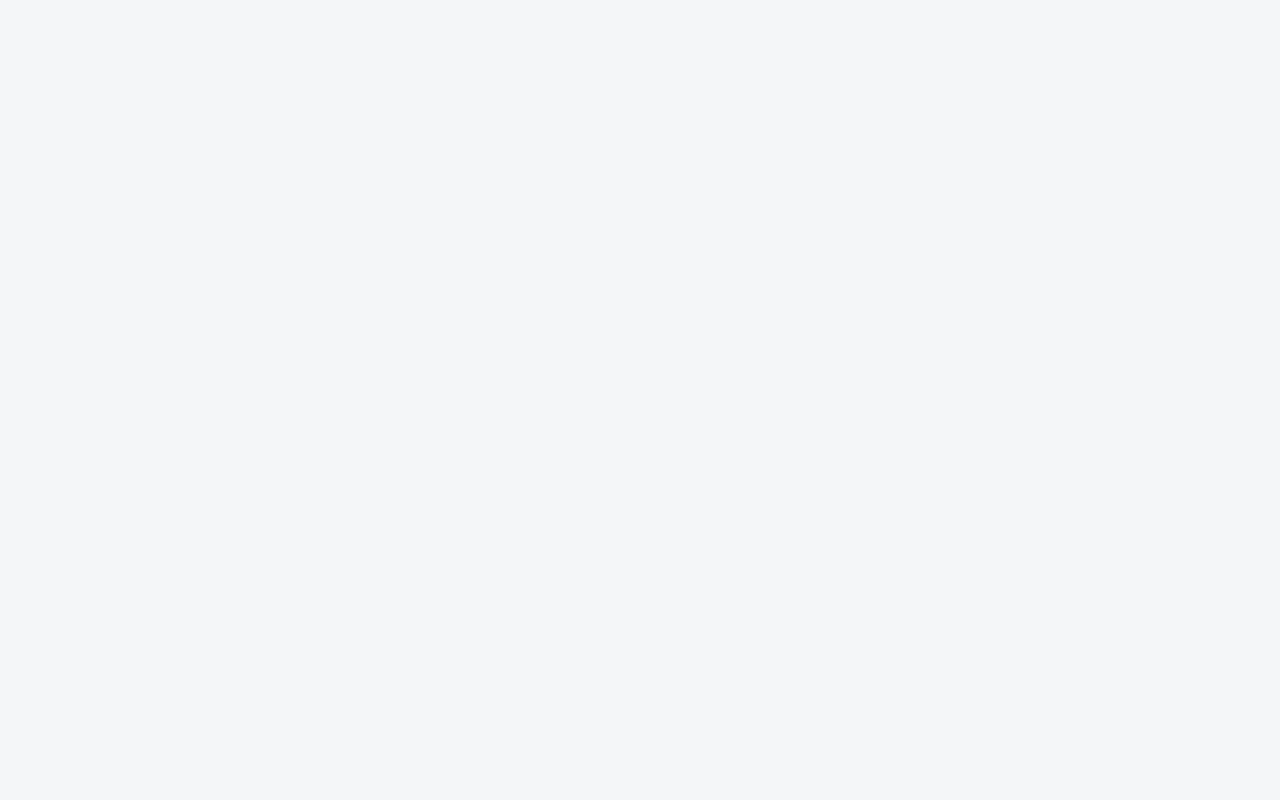
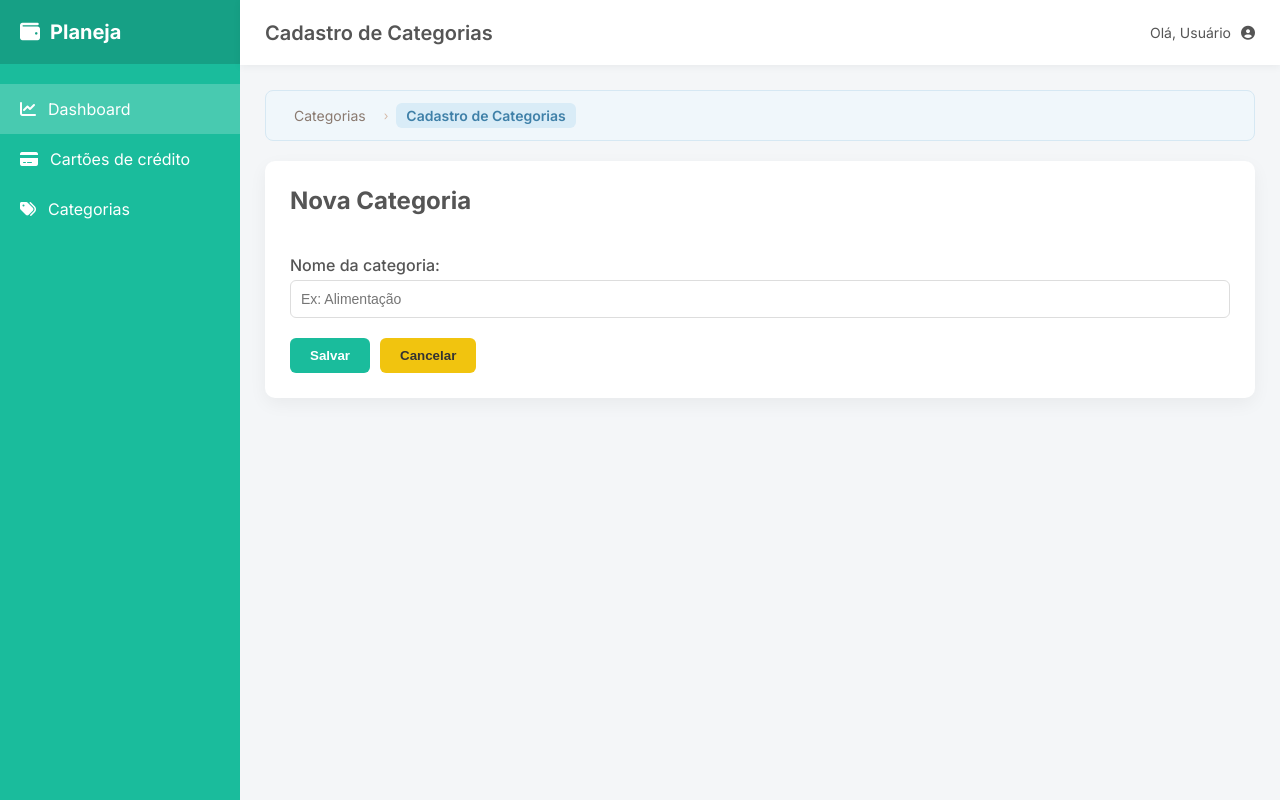
Before and after one commit to klynmax/planning-app, an Angular app: page /registered-category in a window 1280 px wide. Before the commit this address led to /. Built offline with nearby package versions, Linux system fonts and the light colour scheme.

Commit message:
Finalizando cadastro de registro

```diff
--- a/src/app/app.routes.ts
+++ b/src/app/app.routes.ts
@@ -3,6 +3,7 @@ import { Template } from './shared/components/template/template';
 import { RegisteredCards } from './features/cards/views/registered-cards/registered-cards';
 import { CardListing } from './features/cards/views/card-listing/card-listing';
 import { CategoryListing } from './features/category/views/category-listing/category-listing';
+import { RegisteredCategory } from './features/category/views/registered-category/registered-category';
 export const routes: Routes = [
   {
     path: '',
@@ -22,6 +23,11 @@ export const routes: Routes = [
         path: 'category-listing',
         component: CategoryListing,
         data: { title: 'Listagem de Categorias' },
+      },
+      {
+        path: 'registered-category',
+        component: RegisteredCategory,
+        data: { title: 'Cadastro de Categorias' },
       }
     ]
   }
--- a/src/app/features/category/constants/category.constants.ts
+++ b/src/app/features/category/constants/category.constants.ts
@@ -1,4 +1,7 @@
 export const NAME = 'Nome';
 export const STATUS = 'Status';
 export const ACTIONS = 'Ações';
-export const REGISTER_NEW = 'Cadastrar nova'
+export const NEW_CATEGORY = 'Nova Categoria';
+export const REGISTER_NEW = 'Cadastrar nova';
+export const THE_CATEGORY_NAME_IS_REQUIRED = 'O nome da categoria é obrigatória';
+export const CATEGORY_SUCCESSFULLY_REGISTERED = 'Categoria cadastrada com sucesso!';
--- /dev/null
+++ b/src/app/features/category/models/registered-category-forms.model.ts
@@ -0,0 +1,5 @@
+import { FormControl } from "@angular/forms";
+
+export interface RegisteredCategoryForm {
+  name: FormControl<string>;
+}
--- a/src/app/features/category/views/category-listing/category-listing.html
+++ b/src/app/features/category/views/category-listing/category-listing.html
@@ -4,7 +4,7 @@
     <button
       type="button"
       class="btn-secondary"
-      [routerLink]="['/']"
+      [routerLink]="['/registered-category']"
     >
     <i class="fa-solid fa-plus"></i>
       {{ REGISTER_NEW }}
--- a/src/app/features/category/views/category-listing/category-listing.ts
+++ b/src/app/features/category/views/category-listing/category-listing.ts
@@ -6,8 +6,9 @@ import { Router, RouterLink } from '@angular/router';
 import { CategoryService } from '../../services/category-service';
 import { CategoryDetails } from '../../models/category-details.models';
 import { PageResult } from '../../../../shared/models/pagination/page-result';
+import { ACTIONS, NAME, REGISTER_NEW, STATUS } from '../../constants/category.constants';
 import { Breadcrumb, BreadcrumbItem } from '../../../../shared/components/breadcrumb/breadcrumb';
-import { ACTIONS, NAME, REGISTER_NEW, STATUS } from '../../constants/category.constants';
+import { RECORD_SUCCESSFULLY_UPDATE } from '../../../../shared/constants/shared.constants';
 
 @Component({
   selector: 'app-category-listing',
@@ -25,8 +26,8 @@ export class CategoryListing {
   list$!: Observable<PageResult<CategoryDetails>>;
 
   breadcrumb: BreadcrumbItem[] = [
-    { label: 'Categorias', url: '/cards-listing' },
-    { label: 'Listagem de Categorias', url: '/cards-listing' },
+    { label: 'Categorias', url: '#' },
+    { label: 'Listagem de Categorias'},
   ];
 
   /**
@@ -37,6 +38,7 @@ export class CategoryListing {
   readonly STATUS = STATUS;
   readonly ACTIONS = ACTIONS;
   readonly REGISTER_NEW = REGISTER_NEW;
+  readonly RECORD_SUCCESSFULLY_UPDATE = RECORD_SUCCESSFULLY_UPDATE;
 
    ngOnInit(): void {
     this.categoryListing();
@@ -84,11 +86,11 @@ export class CategoryListing {
   }
 
   updateStatus(idCard: string) {
-      this.service
+    this.service
       .updateStatus(idCard)
-      .subscribe(next => {
-        this.toast.success('Registro atualizado com sucesso!');
-        this.categoryListing();
-      })
-    }
+        .subscribe(next => {
+          this.toast.success(RECORD_SUCCESSFULLY_UPDATE);
+          this.categoryListing();
+        })
+  }
 }
--- a/src/app/features/category/views/registered-category/registered-category.html
+++ b/src/app/features/category/views/registered-category/registered-category.html
@@ -1 +1,40 @@
-<p>registered-category works!</p>
+<main class="content">
+  <app-breadcrumb [items]="breadcrumb" theme="sky" separator="›"  />
+  <div class="card-full">
+
+    <div class="registered-category-title">
+      <h2>{{ NEW_CATEGORY }}</h2>
+    </div>
+
+    <form [formGroup]="form" (ngSubmit)="handleSubmit()" class="form">
+      <div class="form-group">
+        <label for="name">Nome da categoria: </label>
+        <input formControlName="name" type="text" id="name" name="name" placeholder="Ex: Alimentação" />
+        @if (form.controls.name.hasError('required') && form.controls.name.touched) {
+          <span class="form-hint form-hint-error">
+            {{ THE_CATEGORY_NAME_IS_REQUIRED }}
+          </span>
+        }
+
+        @if (form.controls.name.hasError('apiError') && form.controls.name.touched) {
+          <span class="form-hint form-hint-error">
+            {{ form.get('name')?.errors?.['apiError'] }}
+          </span>
+        }
+      </div>
+
+      <div class="form-actions">
+        <button type="submit" class="btn-primary">
+          {{ SAVE }}
+        </button>
+        <button
+          type="button"
+          class="btn-secondary"
+          [routerLink]="['/category-listing']"
+        >
+          {{ CANCEL }}
+        </button>
+      </div>
+    </form>
+  </div>
+</main>
--- a/src/app/features/category/views/registered-category/registered-category.scss
+++ b/src/app/features/category/views/registered-category/registered-category.scss
@@ -0,0 +1,3 @@
+.registered-category-title {
+  margin-bottom: 40px;
+}
--- a/src/app/features/category/views/registered-category/registered-category.ts
+++ b/src/app/features/category/views/registered-category/registered-category.ts
@@ -1,9 +1,129 @@
-import { Component } from '@angular/core';
+import {
+  FormGroup,
+  Validators,
+  FormControl,
+  ReactiveFormsModule,
+} from '@angular/forms';
+
+import {
+  Breadcrumb,
+  BreadcrumbItem
+} from '../../../../shared/components/breadcrumb/breadcrumb';
+
+import {
+  SAVE,
+  CANCEL,
+  VALIDATION_ERROR_CHECK_THE_VALUES_PROVIDED,
+  AN_ERROR_OCCURRED_WHILE_PROCESSING_THE_REQUEST,
+} from '../../../../shared/constants/shared.constants';
+
+import {
+  NEW_CATEGORY,
+  THE_CATEGORY_NAME_IS_REQUIRED,
+  CATEGORY_SUCCESSFULLY_REGISTERED,
+} from '../../constants/category.constants';
+
+import { ToastrService } from 'ngx-toastr';
+import { CommonModule } from '@angular/common';
+import { RouterModule } from '@angular/router';
+import { Component, inject } from '@angular/core';
+import { CategoryService } from '../../services/category-service';
+import { DataCategoryForms } from '../../models/data-category-forms.model';
+import { RegisteredCategoryForm } from '../../models/registered-category-forms.model';
+import { ValidationErrorResponse } from '../../../../shared/models/validation/validation-error.model';
 
 @Component({
   selector: 'app-registered-category',
-  imports: [],
+  imports: [
+    Breadcrumb,
+    CommonModule,
+    RouterModule,
+    ReactiveFormsModule
+  ],
   templateUrl: './registered-category.html',
   styleUrl: './registered-category.scss',
 })
-export class RegisteredCategory {}
+export class RegisteredCategory {
+
+  toast = inject(ToastrService);
+  service = inject(CategoryService);
+  form!: FormGroup<RegisteredCategoryForm>;
+
+  breadcrumb: BreadcrumbItem[] = [
+    { label: 'Categorias', url: '/category-listing' },
+    { label: 'Cadastro de Categorias'},
+  ];
+
+  /**
+   * Constants
+   */
+
+  readonly SAVE = SAVE;
+  readonly CANCEL = CANCEL;
+  readonly NEW_CATEGORY = NEW_CATEGORY;
+
+  readonly THE_CATEGORY_NAME_IS_REQUIRED =
+    THE_CATEGORY_NAME_IS_REQUIRED;
+
+  readonly CATEGORY_SUCCESSFULLY_REGISTERED =
+    CATEGORY_SUCCESSFULLY_REGISTERED;
+
+  readonly VALIDATION_ERROR_CHECK_THE_VALUES_PROVIDED =
+    VALIDATION_ERROR_CHECK_THE_VALUES_PROVIDED;
+
+  readonly AN_ERROR_OCCURRED_WHILE_PROCESSING_THE_REQUEST =
+    AN_ERROR_OCCURRED_WHILE_PROCESSING_THE_REQUEST;
+
+  ngOnInit(): void {
+    this.form = new FormGroup<RegisteredCategoryForm>({
+      name: new FormControl('', { nonNullable: true, validators: Validators.required }),
+    });
+  }
+
+  isFormInvalid(): boolean {
+    if(this.form.invalid) {
+      this.form.markAllAsTouched();
+      this.toast.error(VALIDATION_ERROR_CHECK_THE_VALUES_PROVIDED);
+      return true;
+    }
+    return false;
+  }
+
+  handleSubmit() {
+    if(this.isFormInvalid()) {
+      return
+    }
+
+    const dateCategory = this.form.value as DataCategoryForms;
+
+    this.service
+      .create(dateCategory)
+        .subscribe({
+          next: (response) => {
+            this.toast.success(CATEGORY_SUCCESSFULLY_REGISTERED)
+            this.form.reset();
+          },
+          error: (error) => this.onApiError(error)
+        })
+  }
+
+  private applyValidationErrors(error: ValidationErrorResponse) {
+    error.invalidFields.forEach(fields => {
+      const control = this.form.get(fields.field);
+      if(control) {
+        control.setErrors({ ...control.errors, apiError: fields.error });
+        control.markAllAsTouched();
+      }
+    })
+  }
+
+  private onApiError(response: any): void {
+    if(response.status === 422) {
+      this.applyValidationErrors(response.error);
+      this.toast.error(VALIDATION_ERROR_CHECK_THE_VALUES_PROVIDED);
+      return;
+    }
+    this.toast.error(AN_ERROR_OCCURRED_WHILE_PROCESSING_THE_REQUEST),
+    console.error(response.error)
+  }
+}
--- a/src/app/shared/constants/shared.constants.ts
+++ b/src/app/shared/constants/shared.constants.ts
@@ -4,3 +4,9 @@ export const CANCEL = 'Cancelar';
 export const UPDATE = 'Atualizar';
 export const DEACTIVE = 'Desativar';
 export const RECORD_SUCCESSFULLY_UPDATE = 'Registro atualizado com sucesso!';
+
+export const VALIDATION_ERROR_CHECK_THE_VALUES_PROVIDED =
+  'Erro de validação. Verifique os valores informados.';
+
+export const AN_ERROR_OCCURRED_WHILE_PROCESSING_THE_REQUEST =
+  'Ocorreu um erro ao processar a requisição.';
```
Also changed, not shown: src/app/features/cards/views/registered-cards/registered-cards.ts (+37 -11 lines).
